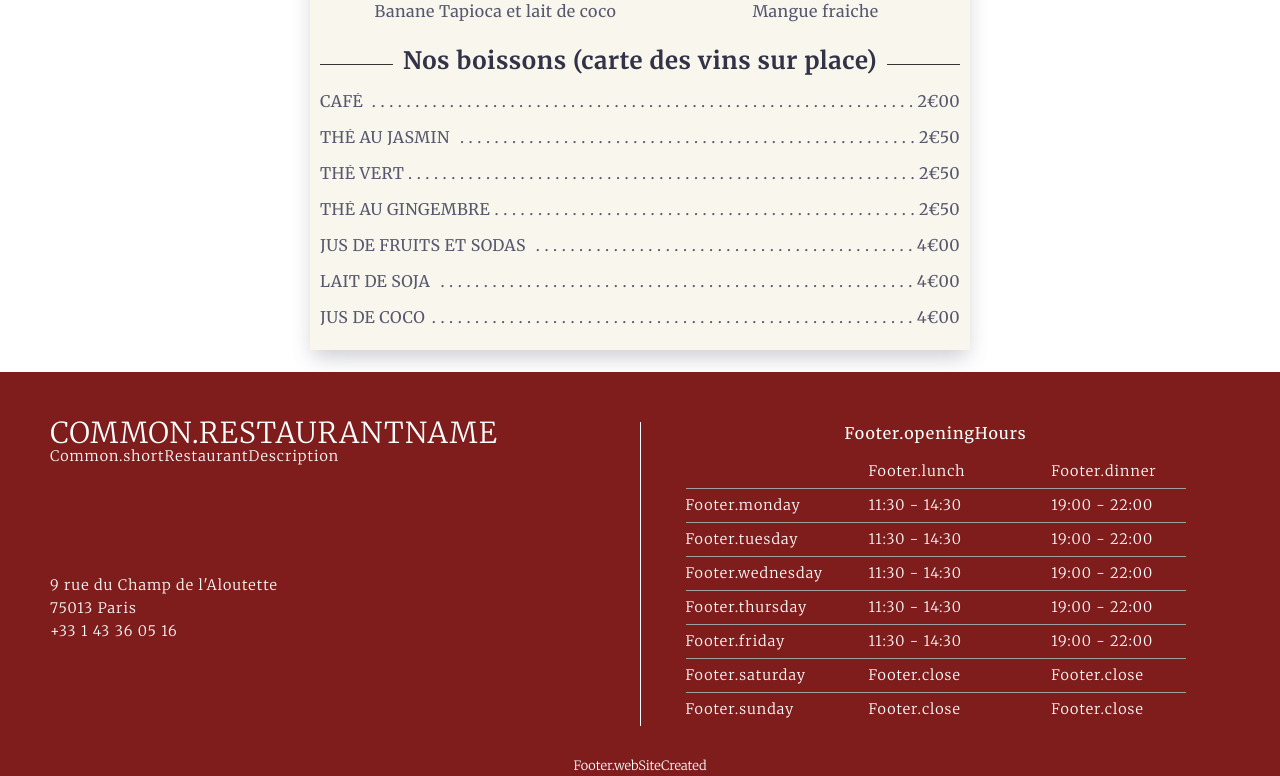
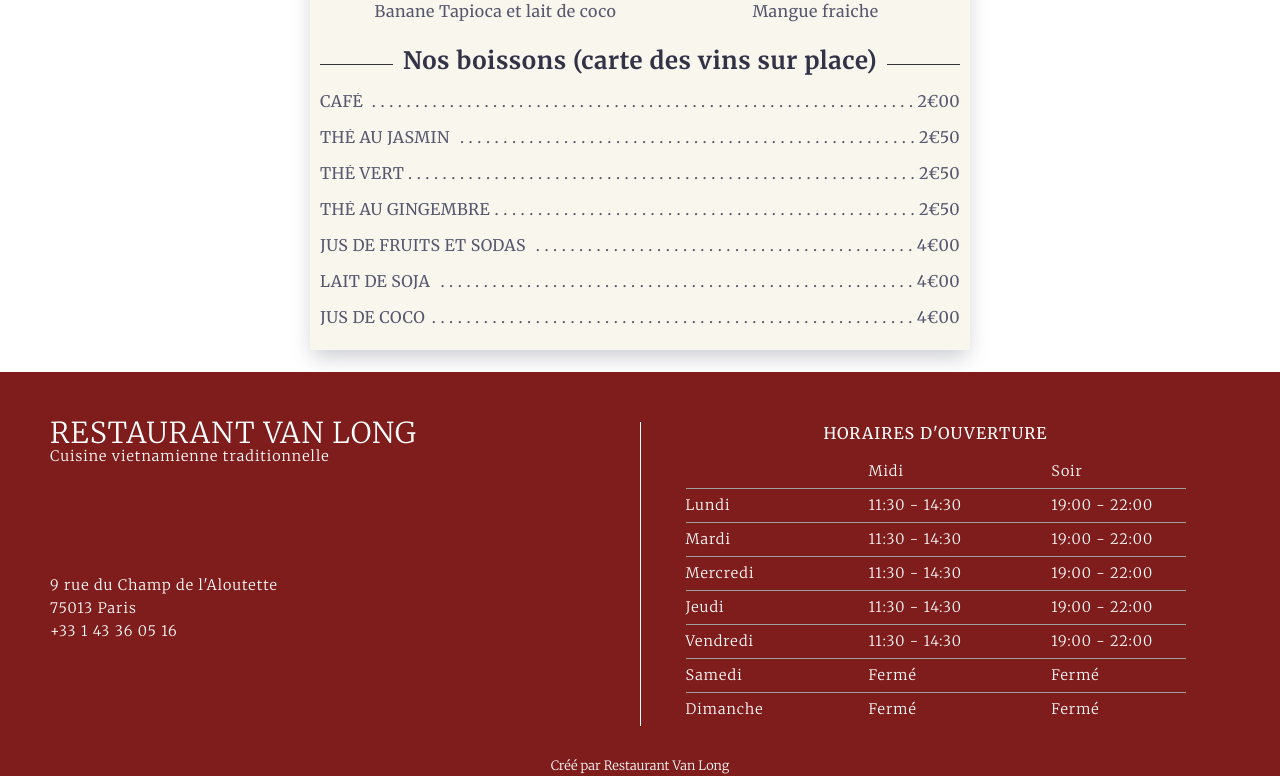
Before and after one commit to Gmayer111/van-long, a Next.js app: page /en/carte in a window 1280 px wide. Shown: the part 5915-6691 px from the top of the page. Built offline with nearby package versions, Linux system fonts and the light colour scheme.

Commit message:
feat: create translations common keys

```diff
--- a/messages/en/en.json
+++ b/messages/en/en.json
@@ -1,23 +1,41 @@
 {
+  "Common": {
+    "restaurantName": "Restaurant Van Long",
+    "shortRestaurantDescription": "Cuisine vietnamienne traditionnelle",
+    "menuNavigation": "LA CARTE",
+    "contactNavigation": "NOUS TROUVER"
+  },
   "Header": {
     "Navigation": {
       "home": "ACCUEIL",
-      "restaurant": "LE RESTAURANT",
-      "menu": "LA CARTE",
-      "contact": "NOUS TROUVER",
-      "responsiveH1Logo": "RESTAURANT VAN LONG",
-      "responsiveTextLogo": "Cuisine vietnamienne traditionnelle"
-    },
-    "HeaderComponent": {
-      "home": "RESTAURANT VAN LONG",
-      "menu": "LA CARTE",
-      "contact": "NOUS TROUVER"
-    },
-    "HeaderTitleComponent": {
-      "responsiveTextLogo": "Cuisine vietnamienne traditionnelle"
+      "restaurant": "LE RESTAURANT"
     }
   },
   "HomePage": {
     "mainParagraph": "Situé dans le 13ème arrondissement de Paris depuis 1992, de la rue Pascal à la rue du Champ de l’Alouette, notre restaurant traditionnel vietnamien vous accueille dans un cadre simple et chaleureux. \nTous nos plats sont élaborés sur place, à partir de produits frais, et vous rappelleront les saveurs subtiles de la cuisine vietnamienne."
+  },
+  "ContactPage": {
+    "restaurantInfos": "INFOS \n DU \n RESTAURANT",
+    "restaurantName": "Restaurant Van Long",
+    "openingHours": "Horaires",
+    "weekly": "Du lundi au vendredi :",
+    "lunchTime": "Le midi de 11h30 à 14h30",
+    "dinner": "Le soir de 19h à 21h30",
+    "closeTime": "Le samedi et dimanche : Fermé",
+    "itinerary": "Itinéraire"
+  },
+  "Footer": {
+    "openingHours": "HORAIRES D'OUVERTURE",
+    "lunch": "Midi",
+    "dinner": "Soir",
+    "monday": "Lundi",
+    "tuesday": "Mardi",
+    "wednesday": "Mercredi",
+    "thursday": "Jeudi",
+    "friday": "Vendredi",
+    "saturday": "Samedi",
+    "sunday": "Dimanche",
+    "close": "Fermé",
+    "webSiteCreated": "Créé par Restaurant Van Long"
   }
 }
--- a/messages/fr/fr.json
+++ b/messages/fr/fr.json
@@ -1,24 +1,14 @@
 {
   "Common": {
     "restaurantName": "Restaurant Van Long",
-    "shortRestaurantDescription": "Cuisine vietnamienne traditionnelle"
+    "shortRestaurantDescription": "Cuisine vietnamienne traditionnelle",
+    "menuNavigation": "LA CARTE",
+    "contactNavigation": "NOUS TROUVER"
   },
   "Header": {
     "Navigation": {
       "home": "ACCUEIL",
-      "restaurant": "LE RESTAURANT",
-      "menu": "LA CARTE",
-      "contact": "NOUS TROUVER",
-      "responsiveH1Logo": "RESTAURANT VAN LONG",
-      "responsiveTextLogo": "Cuisine vietnamienne traditionnelle"
-    },
-    "HeaderComponent": {
-      "home": "RESTAURANT VAN LONG",
-      "menu": "LA CARTE",
-      "contact": "NOUS TROUVER"
-    },
-    "HeaderTitleComponent": {
-      "responsiveTextLogo": "Cuisine vietnamienne traditionnelle"
+      "restaurant": "LE RESTAURANT"
     }
   },
   "HomePage": {
--- a/src/components/layout/header/header-title.component.tsx
+++ b/src/components/layout/header/header-title.component.tsx
@@ -8,7 +8,7 @@ export type TMenuTitleProps = {
 
 const HeaderTitleComponent = ({ headerTitle }: TMenuTitleProps) => {
   const [homePage, setHomePage] = useState(true);
-  const t = useTranslations("Header.HeaderTitleComponent");
+  const t = useTranslations();
   useEffect(() => {
     setHomePage(false);
     if (
@@ -23,7 +23,7 @@ const HeaderTitleComponent = ({ headerTitle }: TMenuTitleProps) => {
       <div>
         <h1 className={homePage ? "customTitle" : ""}>{headerTitle}</h1>
       </div>
-      {homePage && <span>{t("responsiveTextLogo")}</span>}
+      {homePage && <span>{t("Common.shortRestaurantDescription")}</span>}
     </>
   );
 };
--- a/src/components/layout/header/header.component.tsx
+++ b/src/components/layout/header/header.component.tsx
@@ -11,12 +11,12 @@ import { useTranslations } from "next-intl";
 
 const HeaderComponent = () => {
   const currentPath = usePathname();
-  const t = useTranslations("Header.HeaderComponent");
+  const t = useTranslations();
 
   const HeaderTitles: { [key: string]: THeaderTitles | string } = {
-    "/fr": t("home"),
-    "/fr/carte": t("menu"),
-    "/fr/contact": t("contact"),
+    "/fr": t("Common.restaurantName").toUpperCase(),
+    "/fr/carte": t("Common.menuNavigation"),
+    "/fr/contact": t("Common.contactNavigation"),
   };
 
   return (
--- a/src/components/layout/nav/nav.component.tsx
+++ b/src/components/layout/nav/nav.component.tsx
@@ -12,16 +12,16 @@ import { useTranslations } from "next-intl";
 
 export const NavComponent = () => {
   const size = useWindowSize();
-  const t = useTranslations("Header.Navigation");
+  const t = useTranslations();
   const [menuSize, setMenuSize] = useState(false);
   const [displayResponsiveMenu, setDisplayResponsiveMenu] = useState(false);
   const linkItems: TLinkItemList[] = [
     {
-      label: t("home"),
+      label: t("Header.Navigation.home"),
       path: "/",
     },
     {
-      label: t("restaurant"),
+      label: t("Header.Navigation.restaurant"),
       path: "/#restaurant-section",
     },
     {
@@ -29,11 +29,11 @@ export const NavComponent = () => {
       path: "/",
     },
     {
-      label: t("menu"),
+      label: t("Common.menuNavigation"),
       path: "/carte/#menu-section",
     },
     {
-      label: t("contact"),
+      label: t("Common.contactNavigation"),
       path: "/contact/#contact-section",
     },
   ];
@@ -75,9 +75,9 @@ export const NavComponent = () => {
           <div className={`${merriweather.className} mainTitleContainer`}>
             <VanLongLogo />
             <div>
-              <h1>{t("responsiveH1Logo")}</h1>
+              <h1>{t("Common.restaurantName").toUpperCase()}</h1>
             </div>
-            <span>{t("responsiveTextLogo")}</span>
+            <span>{t("Common.shortRestaurantDescription")}</span>
           </div>
         )}
         <ul>
```
